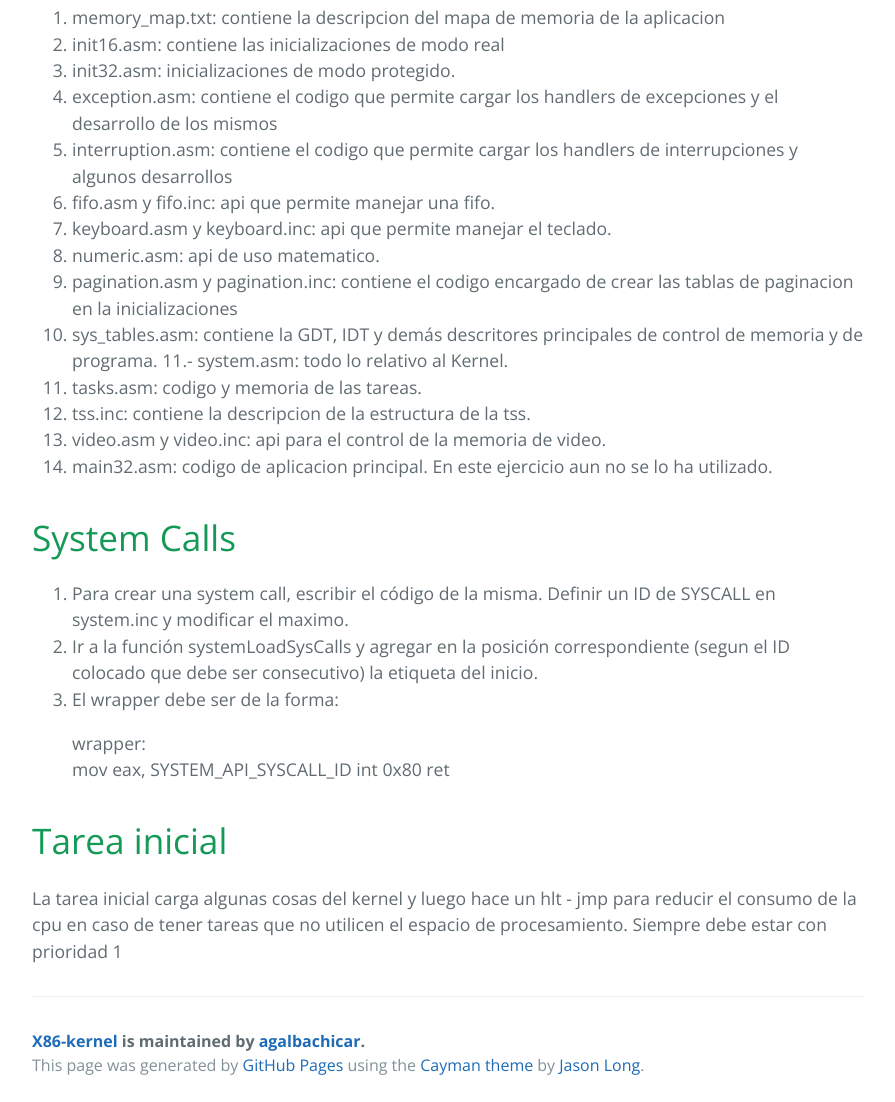
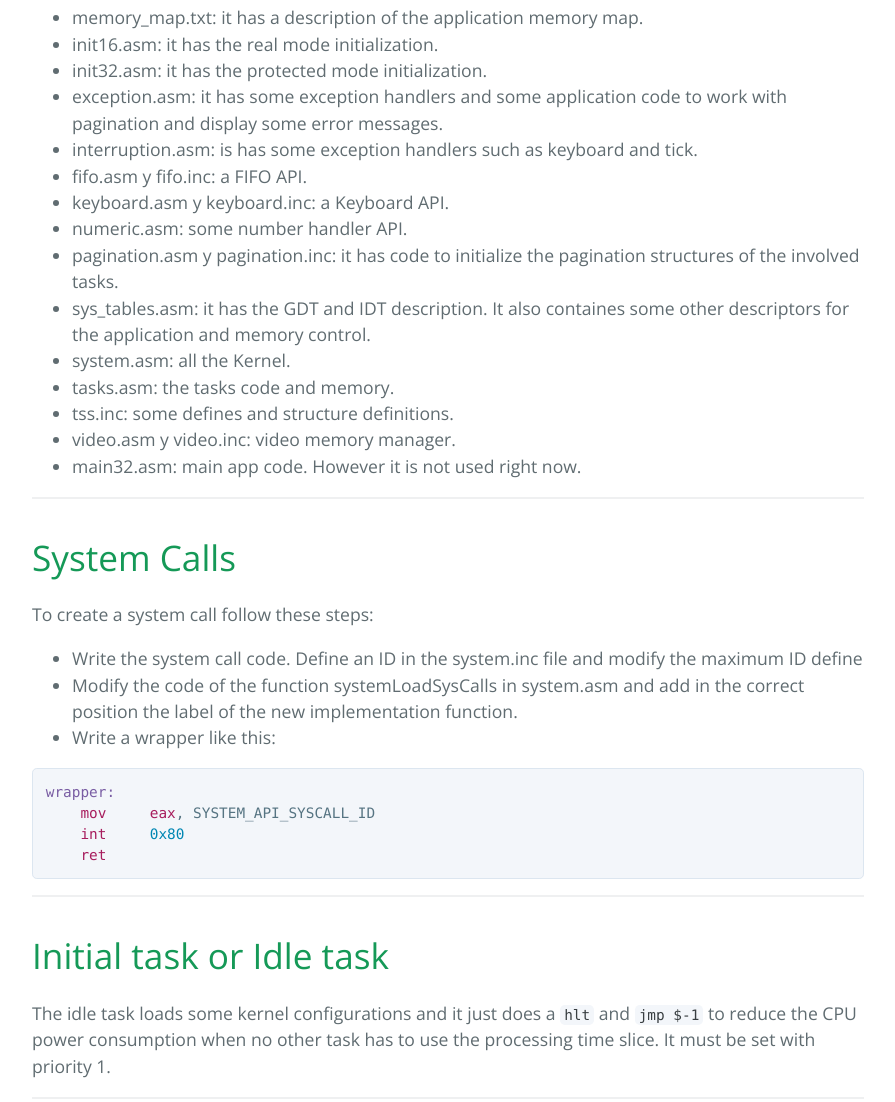
Before and after one commit to agalbachicar/x86-kernel, a plain HTML site: page index.html in a window 1280 px wide. Shown: the part 1159-2261 px from the top of the page, without its empty margins (192-1087 px from the left). Drawn offline with nearby package versions, Linux system fonts and the light colour scheme.

Commit message:
Create gh-pages branch via GitHub

```diff
--- a/index.html
+++ b/index.html
@@ -48,45 +48,50 @@ pagination, keyboard handler and other features. I have to thank Diego Garcia fo
 <h1>
 <a id="contenido-de-cada-archivo" class="anchor" href="#contenido-de-cada-archivo" aria-hidden="true"><span class="octicon octicon-link"></span></a>Contenido de cada archivo:</h1>
 
-<ol>
-<li>memory_map.txt: contiene la descripcion del mapa de memoria de la aplicacion</li>
-<li>init16.asm: contiene las inicializaciones de modo real</li>
-<li>init32.asm: inicializaciones de modo protegido.</li>
-<li>exception.asm: contiene el codigo que permite cargar los handlers de excepciones y el desarrollo de los mismos</li>
-<li>interruption.asm:  contiene el codigo que permite cargar los handlers de interrupciones y algunos desarrollos</li>
-<li>fifo.asm y fifo.inc: api que permite manejar una fifo.</li>
-<li>keyboard.asm y keyboard.inc: api que permite manejar el teclado.</li>
-<li>numeric.asm: api de uso matematico.</li>
-<li>pagination.asm y pagination.inc: contiene el codigo encargado de crear las tablas de paginacion en la inicializaciones</li>
-<li>sys_tables.asm: contiene la GDT, IDT y demás descritores principales de control de memoria y de programa.
-11.- system.asm: todo lo relativo al Kernel.</li>
-<li>tasks.asm: codigo y memoria de las tareas.</li>
-<li>tss.inc: contiene la descripcion de la estructura de la tss.</li>
-<li>video.asm y video.inc: api para el control de la memoria de video.</li>
-<li>main32.asm: codigo de aplicacion principal. En este ejercicio aun no se lo ha utilizado.</li>
-</ol>
+<ul>
+<li>memory_map.txt: it has a description of the application memory map.</li>
+<li>init16.asm: it has the real mode initialization.</li>
+<li>init32.asm: it has the protected mode initialization. </li>
+<li>exception.asm: it has some exception handlers and some application code to work with pagination and display some error messages.</li>
+<li>interruption.asm: is has some exception handlers such as keyboard and tick.</li>
+<li>fifo.asm y fifo.inc: a FIFO API.</li>
+<li>keyboard.asm y keyboard.inc: a Keyboard API.</li>
+<li>numeric.asm: some number handler API.</li>
+<li>pagination.asm y pagination.inc: it has code to initialize the pagination structures of the involved tasks.</li>
+<li>sys_tables.asm: it has the GDT and IDT description. It also containes some other descriptors for the application and memory control.</li>
+<li>system.asm: all the Kernel.</li>
+<li>tasks.asm: the tasks code and memory.</li>
+<li>tss.inc: some defines and structure definitions.</li>
+<li>video.asm y video.inc: video memory manager.</li>
+<li>main32.asm: main app code. However it is not used right now.</li>
+</ul>
+
+<hr>
 
 <h1>
 <a id="system-calls" class="anchor" href="#system-calls" aria-hidden="true"><span class="octicon octicon-link"></span></a>System Calls</h1>
 
-<ol>
-<li>Para crear una system call, escribir el código de la misma. Definir un ID de SYSCALL en system.inc y modificar el maximo.</li>
-<li>Ir a la función systemLoadSysCalls y agregar en la posición correspondiente (segun el ID colocado que debe ser consecutivo) la etiqueta del inicio.</li>
-<li>
-<p>El wrapper debe ser de la forma:</p>
+<p>To create a system call follow these steps:</p>
 
-<p>wrapper:<br>
-  mov   eax, SYSTEM_API_SYSCALL_ID
-  int   0x80
-  ret</p>
-</li>
-</ol>
+<ul>
+<li>Write the system call code. Define an ID in the system.inc file and modify the maximum ID define</li>
+<li>Modify the code of the function systemLoadSysCalls in system.asm and add in the correct position the label of the new implementation function.</li>
+<li>Write a wrapper like this:</li>
+</ul>
+
+<div class="highlight highlight-source-asm-x86"><pre><span class="pl-en">wrapper:      </span>
+    <span class="pl-k">mov</span>     <span class="pl-k">eax</span>, SYSTEM_API_SYSCALL_ID
+    <span class="pl-k">int</span>     <span class="pl-c1">0x80</span>
+    <span class="pl-k">ret</span></pre></div>
+
+<hr>
 
 <h1>
-<a id="tarea-inicial" class="anchor" href="#tarea-inicial" aria-hidden="true"><span class="octicon octicon-link"></span></a>Tarea inicial</h1>
+<a id="initial-task-or-idle-task" class="anchor" href="#initial-task-or-idle-task" aria-hidden="true"><span class="octicon octicon-link"></span></a>Initial task or Idle task</h1>
 
-<p>La tarea inicial carga algunas cosas del kernel y luego hace un hlt - jmp para reducir el consumo de la cpu en caso de tener tareas que no utilicen el
-espacio de procesamiento. Siempre debe estar con prioridad 1</p>
+<p>The idle task loads some kernel configurations and it just does a <code>hlt</code> and  <code>jmp $-1</code> to reduce the CPU power consumption when no other task has to use the processing time slice. It must be set with priority 1.</p>
+
+<hr>
 
       <footer class="site-footer">
         <span class="site-footer-owner"><a href="https://github.com/agalbachicar/x86-kernel">X86-kernel</a> is maintained by <a href="https://github.com/agalbachicar">agalbachicar</a>.</span>
```
Also changed, not shown: params.json (+1 -1 lines).
